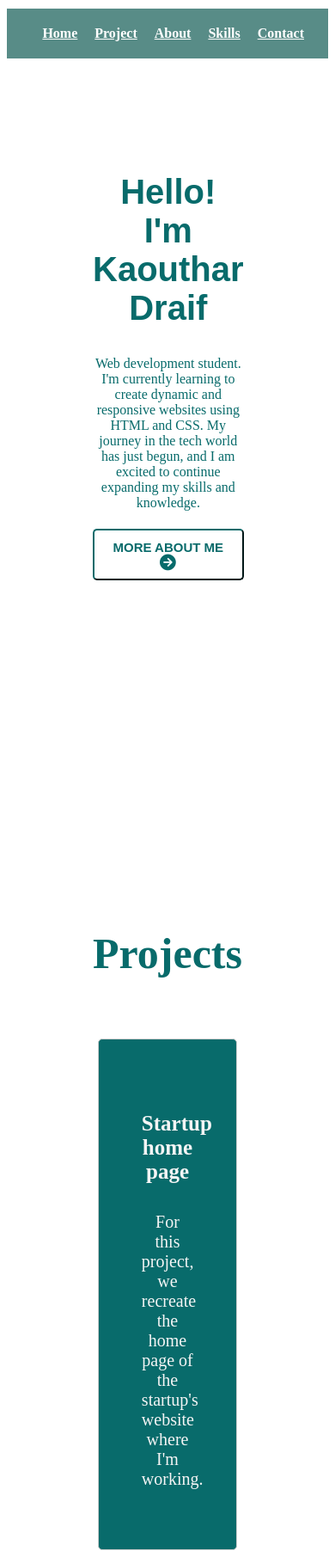
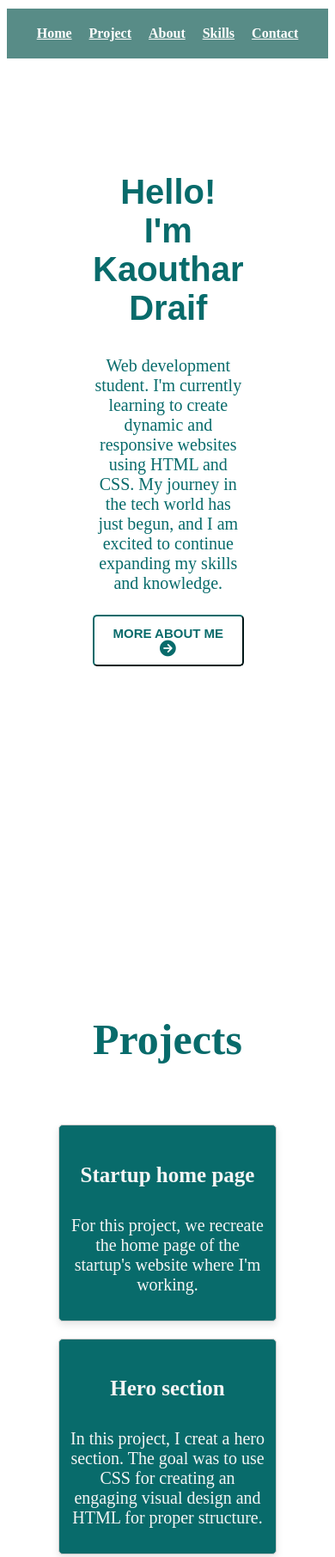
Before and after one commit to KaoutharDraif/Personal-Portfolio, a plain HTML site: page index.html in a window 390 px wide. Shown: the top 1811 px of the page at 86% size. Drawn offline with Linux system fonts and the light colour scheme.

Commit message:
Media queries changes

```diff
--- a/style.css
+++ b/style.css
@@ -21,8 +21,8 @@
     font-family: Arial, Helvetica, sans-serif;
 }
 
-.descripion {
-    font: 50px, ;
+.description {
+    font-size: 19px;
 }
 
 .home-section {
@@ -65,9 +65,17 @@
     flex-wrap: wrap;
 }
 
+.card-container {
+    display: flex;
+    flex-wrap: wrap;
+    justify-content: space-around;
+    width: 80%;
+}
+
 .card {
     border: 1px solid #ccc;
     border-radius: 5px;
+    box-shadow: 0 4px 8px rgba(0, 0, 0, 0.1);
     margin: 10px;
     padding: 10px;
     width: 22%;
@@ -75,6 +83,8 @@
     font-size: 20px;
     background-color: #086B6B;
     color: whitesmoke;
+    box-sizing: border-box;
+    width: calc(25% - 20px);
 }
 
 .title-p {
@@ -129,24 +139,32 @@
     text-align: center;
 
 }
-.section-about{
+
+.section-about {
     text-align: center;
     display: flex;
     justify-content: space-around;
 
 }
-@media (max-width: 425px) {
-    .image{
+
+@media (max-width: 480px) {
+    .navbar {
+        display: flex;
+        justify-content: center;
+    }
+    .image {
         display: none;
     }
-    .title-p{
+    .description {
+        font-size: 20px;
+    }
+
+    .title-p {
         font-size: 25px;
         text-align: center;
     }
-    .card{
-        font-size: 20px;
-        margin: 10px;
-    padding: 50px;
-    text-align: center;
+
+    .card {
+        width: calc(100% - 20px)
     }
 }
```
Also changed, not shown: About.html (+5 -1 lines).
